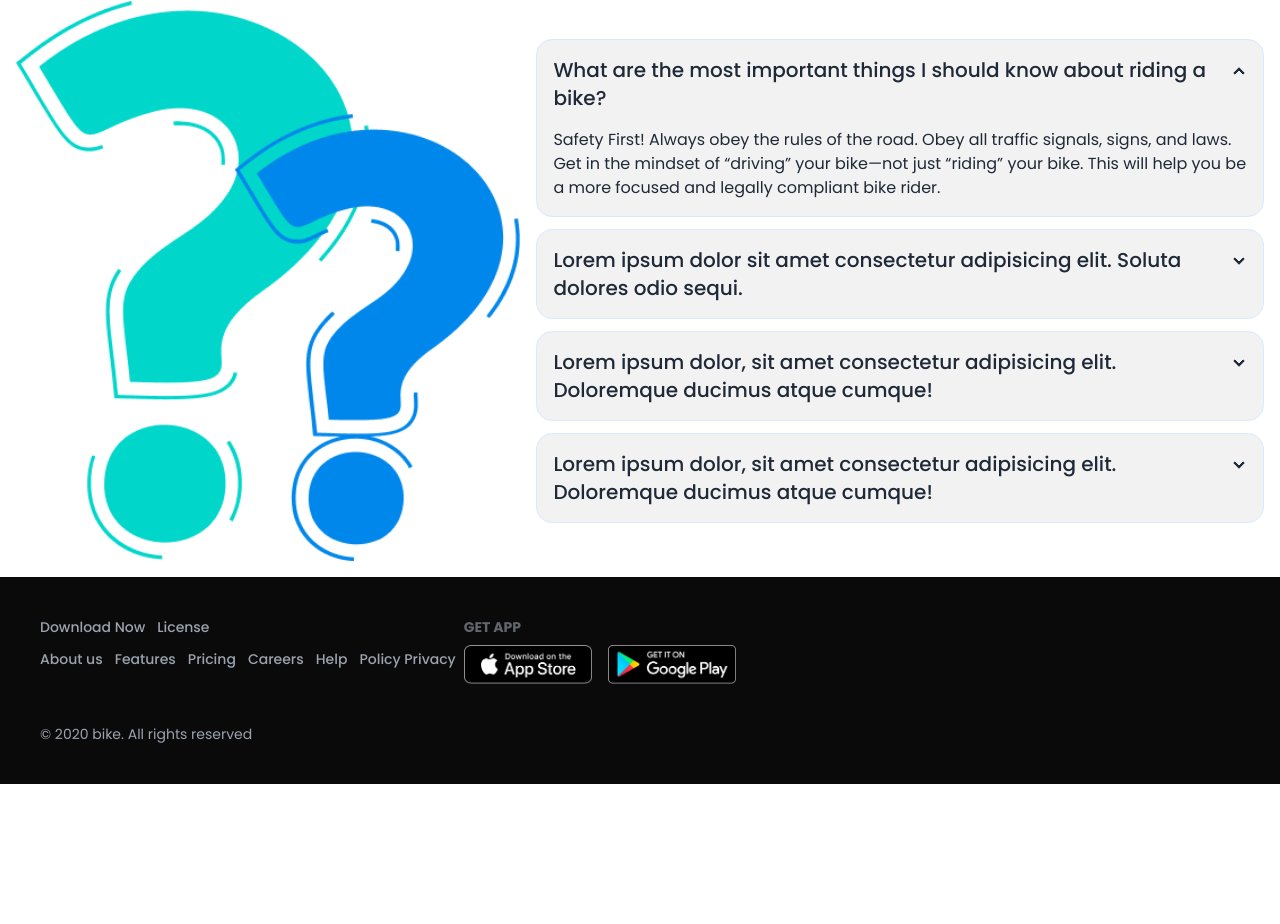
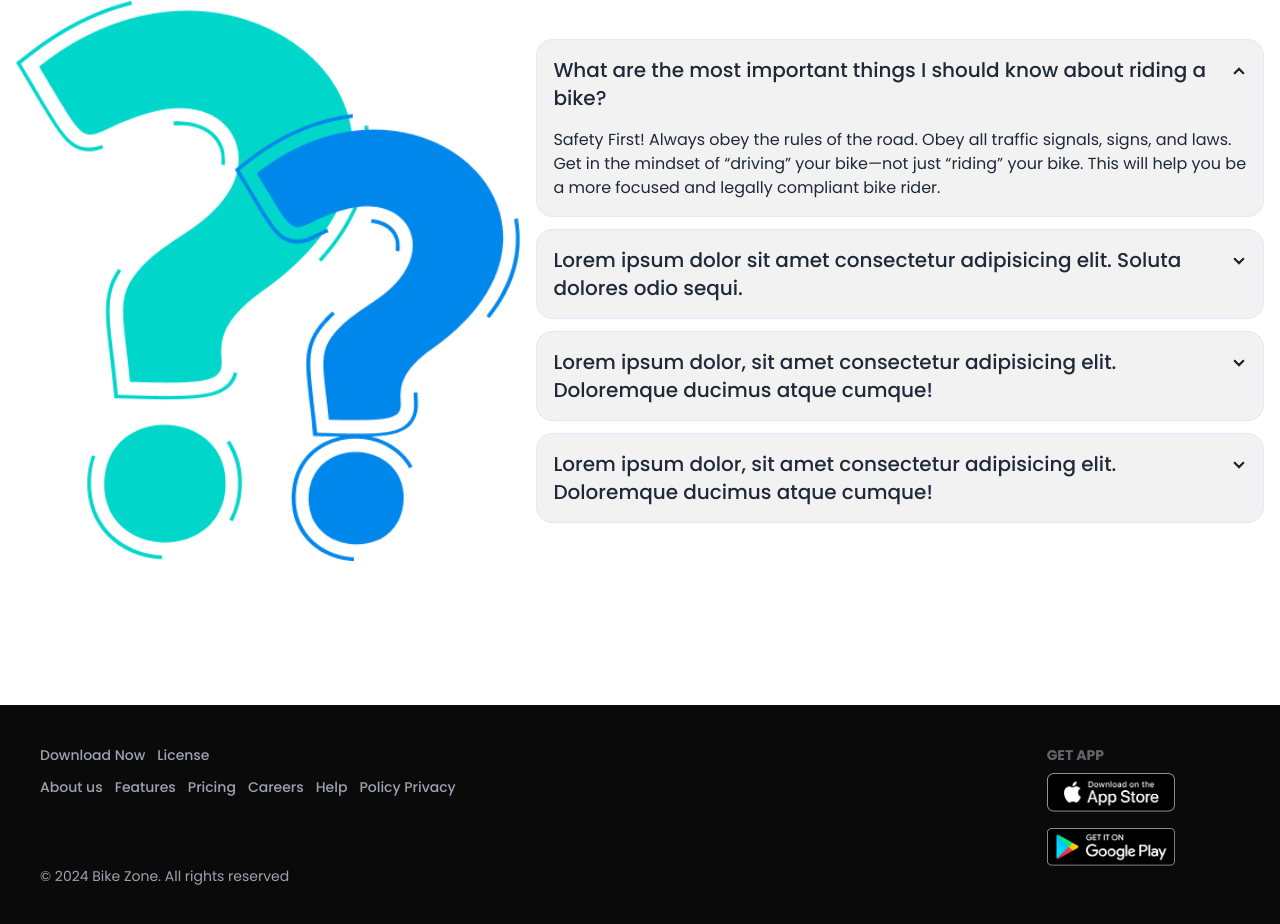
Before and after one commit to juwel-r/bike-zone-with-tailwind-daisyUI, a plain HTML site: page index.html in a window 1280 px wide. Shown: the part 2946-3870 px from the top of the page. Before the commit the page ends 3730 px from the top, so only its background shows below. Drawn offline with nearby package versions, Linux system fonts and the light colour scheme.

Commit message:
some issue updated

```diff
--- a/index.html
+++ b/index.html
@@ -184,6 +184,7 @@
 
     <!--Main section-->
     <main class="container mx-auto">
+
 
       <!--Fetured Bikes In This Year-->
       <section class="mt-16 lg:mt-32">
@@ -405,14 +406,14 @@
     </main>
 
     <!--Footer Section-->
-    <footer class="footer bg-neutral-950 p-10 text-gray-400 flex-col flex">
-      <div class="grid grid-cols-1 md:grid-cols-2 font-medium">
-        <div class="space-y-3">
+    <footer class="footer bg-neutral-950 p-10 mt-10 lg:mt-32 text-gray-400 flex flex-col">
+      <div class="grid grid-cols-1 md:grid-cols-2 font-medium w-full gap-10">
+        <div class="space-y-5 md:space-y-3">
           <nav class="flex-row flex gap-3">
             <a class="link link-hover">Download Now</a>
             <a class="link link-hover">License</a>
           </nav>
-          <nav class="flex-row flex gap-3">
+          <nav class="flex-row flex gap-3 flex-wrap">
             <a class="link link-hover">About us</a>
             <a class="link link-hover">Features</a>
             <a class="link link-hover">Pricing</a>
@@ -422,15 +423,15 @@
           </nav>
         </div>
 
-        <div>
+        <div class="md:justify-self-end md:w-2/6">
           <h6 class="footer-title">Get App</h6>
-          <div class="grid grid-flow-col gap-4">
+          <div class="grid gap-4 lg:grid-cols-1">
             <img class="w-32" src="./images/others/ios.png" alt="apple">
             <img class="w-32"   src="./images/others/android.png" alt="android">
           </div>
         </div>
       </div>
-      <p>© 2020 bike. All rights reserved</p>
+      <p class="md:-mt-10">© 2024 Bike Zone. All rights reserved</p>
     </footer>
 </body>
 </html>
```
Lines whose indentation alone changed are shown as unchanged.
